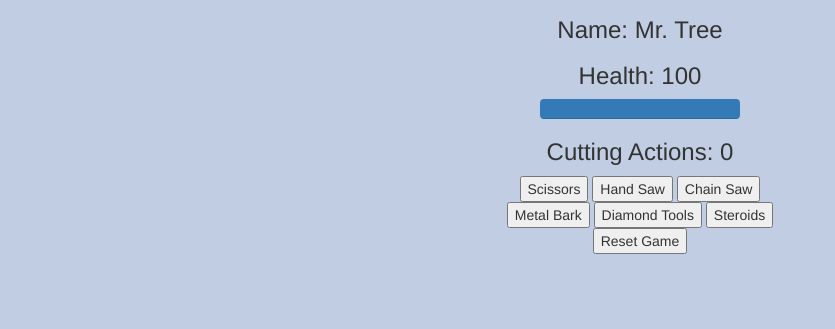
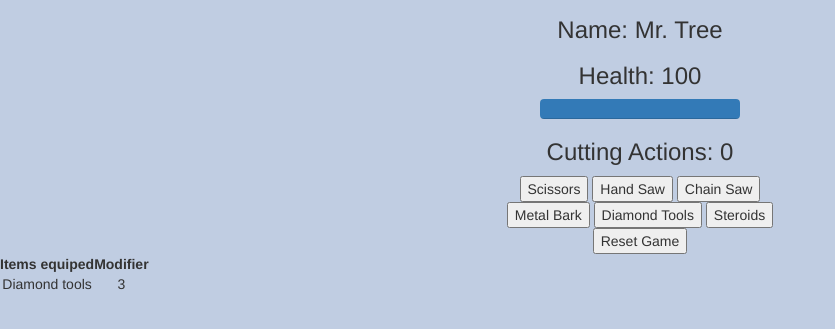
Before and after one commit to tylerrhinehart/SlapGame, a plain HTML site: page index.html in a window 1280 px wide. Both pictures are taken after a click on the button "Diamond Tools". Shown: the part 223-552 px from the top of the page, without its empty margins (0-835 px from the left). Drawn offline with nearby package versions, Linux system fonts and the light colour scheme.

Commit message:
items equiped table and tree fights back function

```diff
--- a/game-controller.js
+++ b/game-controller.js
@@ -1,7 +1,7 @@
 function GameController() {
 
     var gameService = new GameService()
-
+    var itemTemplate = ''
 
     function draw() {
 
@@ -22,7 +22,6 @@ function GameController() {
                     <img id="tree-pic${target.id}" src="${target.images[image]}" alt="animated tree">
                 </div>
             </div>
-            <div>
             <div class="row">
                     <div class="col-xs-12">
                         <h3>Name: <span id="tree-name">${target.name}</span></h3>
@@ -53,10 +52,37 @@ function GameController() {
                     <button type="button" onclick="app.controllers.gameController.reset(${target.id}, 'metalBark')">Reset Game</button>
                 </div>
             </div>
+            <div class="row">
+                <div class="col-xs-12">
+                    <table>
+                        <thead>
+                            <tr>
+                                <th>Items equiped   </th>
+                                <th>Modifier</th>
+                            </tr>
+                        </thead>
+                        <tbody id="mod-table-${target.id}">
+                        ${itemTemplate}
+                        </tbody>
+                    </table>
+                </div>
             </div>
     `
+
         }
         document.getElementById('tree').innerHTML = template
+    }
+
+    function drawMods(obj, tarId) {
+        var listItem = obj
+        var id = 'mod-table-' + tarId
+        itemTemplate += `
+        <tr>
+            <td>${listItem.name}</td>
+            <td>${listItem.modifier}</td>
+        </tr>
+        `
+        document.getElementById(id).innerHTML = itemTemplate
     }
 
     this.attackTarget = function attackTarget(tarId, specific) {
@@ -65,13 +91,17 @@ function GameController() {
     }
 
     this.giveMod = function giveMod(tarId, specific) {
-        gameService.addMods(tarId, specific)
+        gameService.addMods(tarId, specific, drawMods)
+    }
+
+    this.reset = function reset(tarId) {
+        itemTemplate = ''
+        gameService.reset(tarId)
         draw()
     }
 
-    this.reset = function reset(tarId){
-        gameService.reset(tarId)
-        draw()
+    this.clearItemTemplate = function clearItemTemplate(){
+        itemTemplate = ''
     }
 
 
--- a/game-service.js
+++ b/game-service.js
@@ -1,4 +1,6 @@
 function GameService() {
+
+    var gameService = this
 
     var id = 1
 
@@ -67,18 +69,30 @@ function GameService() {
         return total
     }
 
-    function health(tarId) {
-        var tar = findTargetById(targets, tarId)
+    function health(tar) {
         if (tar.health < 0) {
             alert('You chopped down the tree')
             return tar.health = 0
         }
     }
 
-    this.addMods = function addMods(tarId, specific) {
+    function slapPlayer(tar) {
+        if (tar.cuttingActions == 7) {
+            alert('You Lose! The tree gained consciousness and broke all your tools with its tree powers')
+            gameService.reset(tar.id)
+        }
+    }
+
+    this.addMods = function addMods(tarId, specific, cb) {
         var tar = findTargetById(targets, tarId)
-        var mod = items[specific].modifier
-        tar.mods.push(mod)
+        if (tar.mods.length > 2) {
+            alert('You can only equip 3 items')
+            return
+        } else {
+            var mod = items[specific].modifier
+            tar.mods.push(mod)
+            cb(items[specific], tarId)
+        }
     }
 
     this.attack = function attack(tarId, specific) {
@@ -91,12 +105,13 @@ function GameService() {
         } else {
             tar.health -= damage * calcMods(tarId)
             tar.cuttingActions++
-            health(tarId)
+            slapPlayer(tar)
+            health(tar)
         }
         return JSON.parse(JSON.stringify(tar))
     }
 
-    this.reset = function reset(tarId){
+    this.reset = function reset(tarId) {
         var tar = findTargetById(targets, tarId)
         tar.health = 100
         tar.cuttingActions = 0
```
Also changed, not shown: game.js (+0 -59 lines), index.html (+2 -0 lines). Lines whose indentation alone changed are shown as unchanged.
